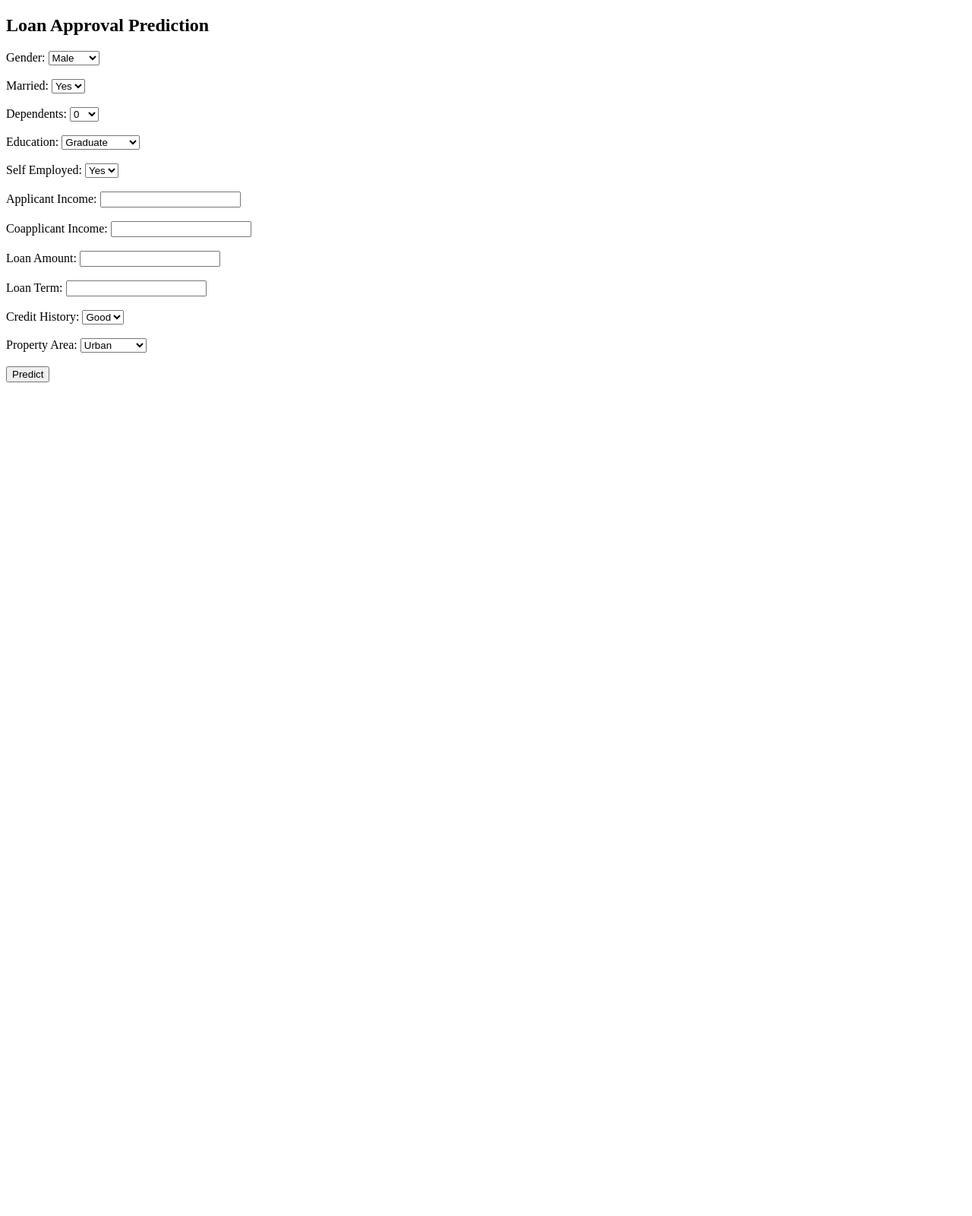
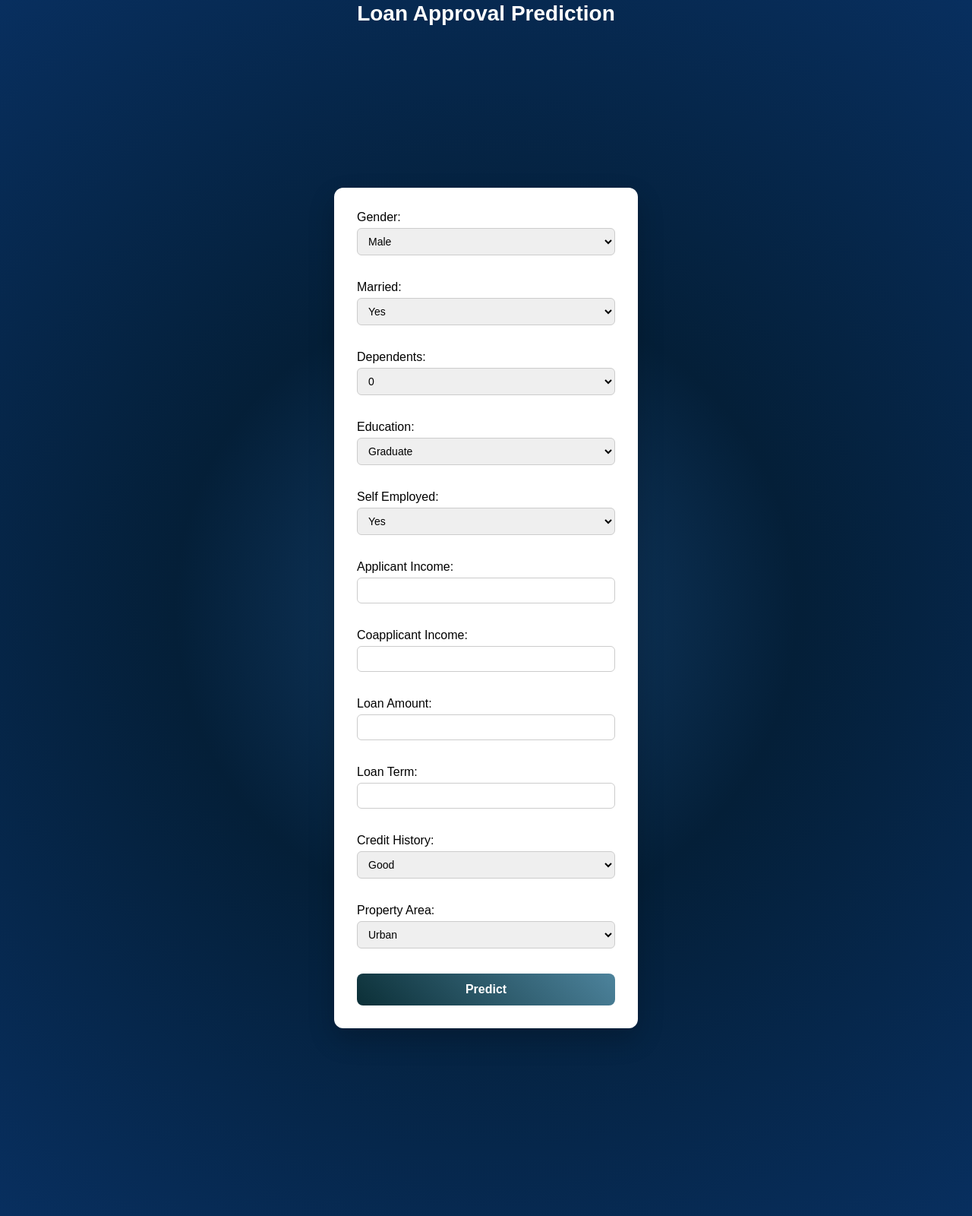
Before and after one commit to srivalli-kagitha/Loan-Approval-Prediction, a Flask app: page / in a window 1280 px wide. Shown: the whole page at 76% size. Before the commit the page ends 503 px from the top, so only its background shows below. Run offline with Flask 3, Linux system fonts and the light colour scheme; parts of the project's set-up code (start-up, migrations or seed data) failed here and were passed over.

Commit message:
Updated index.html and style.css

```diff
--- a/static/style.css
+++ b/static/style.css
@@ -0,0 +1,80 @@
+/* Reset default margin */
+* {
+    margin: 0;
+    padding: 0;
+    box-sizing: border-box;
+    font-family: Arial, Helvetica, sans-serif;
+}
+
+/* Background */
+body {
+    height: 200vh;
+    display: flex;
+    justify-content: center;
+    align-items: center;
+    background: radial-gradient(circle at center, #133d67 0%, #041f38 40%, #082f5f 100%);
+}
+
+/* Main Container */
+form {
+    background: white;
+    padding: 30px 30px;
+    border-radius: 12px;
+    box-shadow: 0 15px 35px rgba(0, 0, 0, 0.2);
+    width: 400px;
+}
+
+/* Heading */
+h2 {
+    position: absolute;
+    top: 2px;
+    text-align: center;
+    color: white;
+    font-size: 28px;
+    font-weight: bold;
+}
+
+/* Labels */
+form label {
+    font-weight: 600;
+}
+
+/* Inputs & Select */
+input[type="number"],
+select {
+    width: 100%;
+    padding: 8px 10px;
+    margin-top: 5px;
+    margin-bottom: 15px;
+    border-radius: 6px;
+    border: 1px solid #ccc;
+    transition: 0.3s;
+    font-size: 14px;
+}
+
+/* Focus Effect */
+input[type="number"]:focus,
+select:focus {
+    border-color: #061e65;
+    outline: none;
+    box-shadow: 0 0 5px rgba(14, 118, 245, 0.5);
+}
+
+/* Button */
+button {
+    width: 100%;
+    padding: 12px;
+    border: none;
+    border-radius: 8px;
+    background: linear-gradient(45deg, #0b2f37, #4d839c);
+    color: white;
+    font-size: 16px;
+    font-weight: bold;
+    cursor: pointer;
+    transition: 0.3s ease;
+}
+
+button:hover {
+    transform: scale(1.05);
+    box-shadow: 0 10px 20px rgba(0, 0, 0, 0.3);
+}
```
Also changed, not shown: shap_summary.png, templates/index.html (line endings or trailing spaces).
